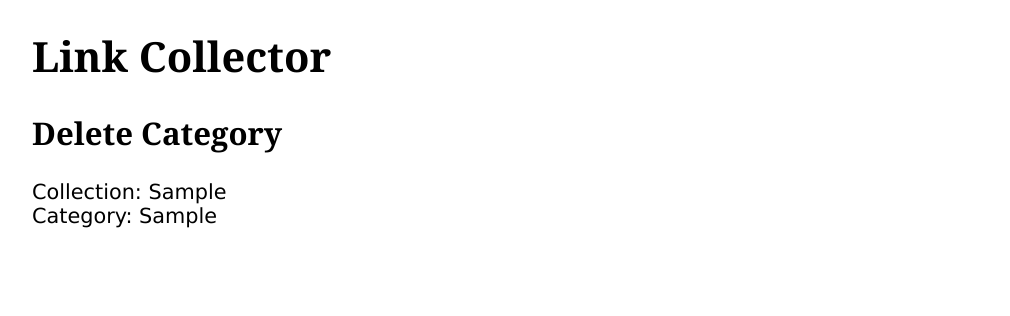
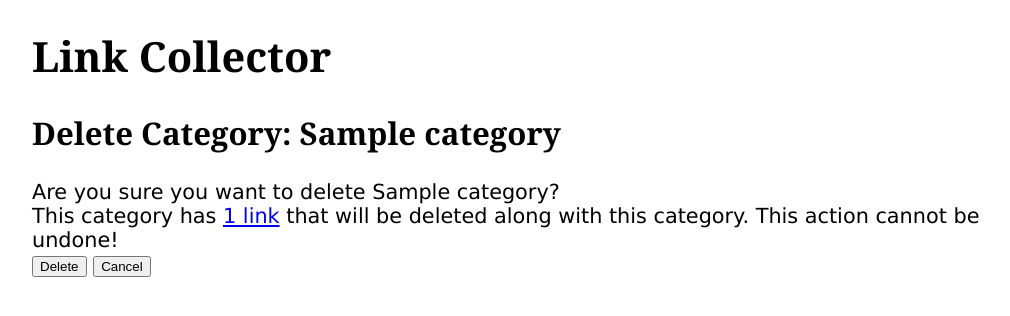
Before and after one commit to kellim/link-collector, a Flask app: a page that uses templates/categorydelete.html in a window 1280 px wide. Shown: the top 316 px of the page, without its empty margins (128-1138 px from the left). Run offline with Flask 2, Linux system fonts and the light colour scheme; tables that the repository leaves empty hold one stand-in row (values such as "Sample post").

Commit message:
Add ability to delete categories

```diff
--- a/app.py
+++ b/app.py
@@ -139,11 +139,29 @@ def edit_category(collection, category):
         return render_template('categoryedit.html', collection=coll, category=selected_cat)
 
 
-@app.route('/links/<collection>/<category>/delete/')
+@app.route('/links/<collection>/<category>/delete/', methods=['GET', 'POST'])
 def delete_category(collection, category):
     """Delete a Category"""
-    return render_template('categorydelete.html', collection=collection, category=category)
+    selected_coll = session.query(Collection).filter_by(path=collection).one()
+    selected_cat = session.query(Category).filter_by(path=category, coll_id=selected_coll.coll_id).one()
+    links = session.query(Link).filter_by(cat_id=selected_cat.cat_id)
+    if request.method == 'POST':
+        if 'cancel-btn' in request.form:
+            flash('Delete Category cancelled!')
+        else:
+            if selected_cat != []:
+                # Delete the Category's associated links first.
+                for link in links:
+                    session.delete(link)
+                    session.commit()
 
+                session.delete(selected_cat)
+                session.commit()
+
+                flash('Category has been deleted!')
+        return redirect(url_for('show_category_links', collection=collection))
+    else:
+        return render_template('categorydelete.html', collection=selected_coll, category=selected_cat, links=links)
 
 @app.route('/links/<collection>/<category>/<link>/edit/')
 def edit_link(collection, category, link):
--- a/templates/categorydelete.html
+++ b/templates/categorydelete.html
@@ -1,7 +1,16 @@
 {% extends "base.html" %}
 {% block content %}
-  <h2>Delete Category</h2>
-   <p>Collection: {{ collection }}<br>
-     Category: {{ category }}
-  </p>
+  <h2>Delete Category: {{ category.name }}</h2>
+  <div class="delete">
+    <form action="{{ url_for('delete_category', collection=collection.path,
+                  category=category.path) }}" method="POST">
+      Are you sure you want to delete {{ category.name }}?<br>
+      {% if links.count() >= 1 %}
+        This category has <a href="{{ url_for('show_category_links', collection=collection.path, category=category.path) }}">{{ links.count() }} link{% if links.count() > 1 %}s{% endif %}</a> that will be deleted along with this category.
+      {% endif %}
+       This action cannot be undone!<br>
+      <input type="submit" name="delete-btn" value = "Delete">
+      <input type="submit" name="cancel-btn" value = "Cancel"></p>
+    </form>
+  </div>
 {% endblock %}
```
